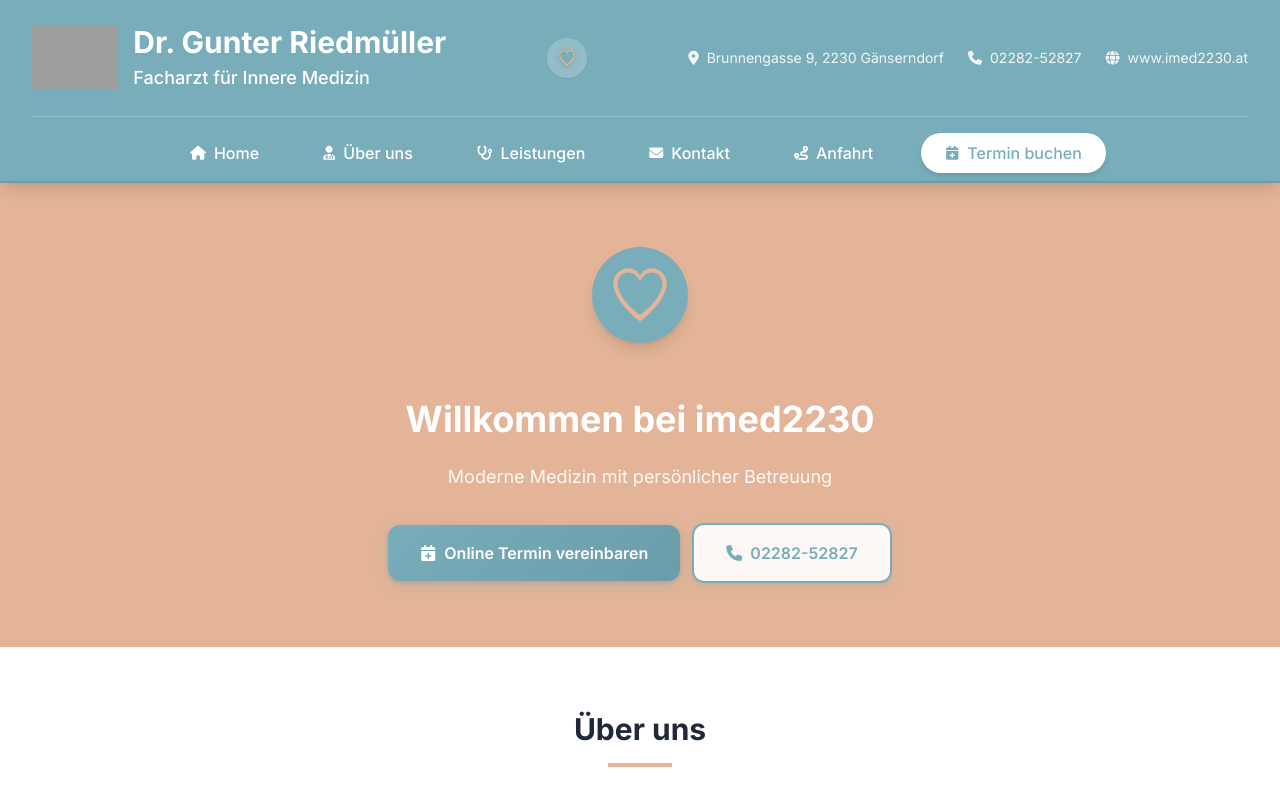
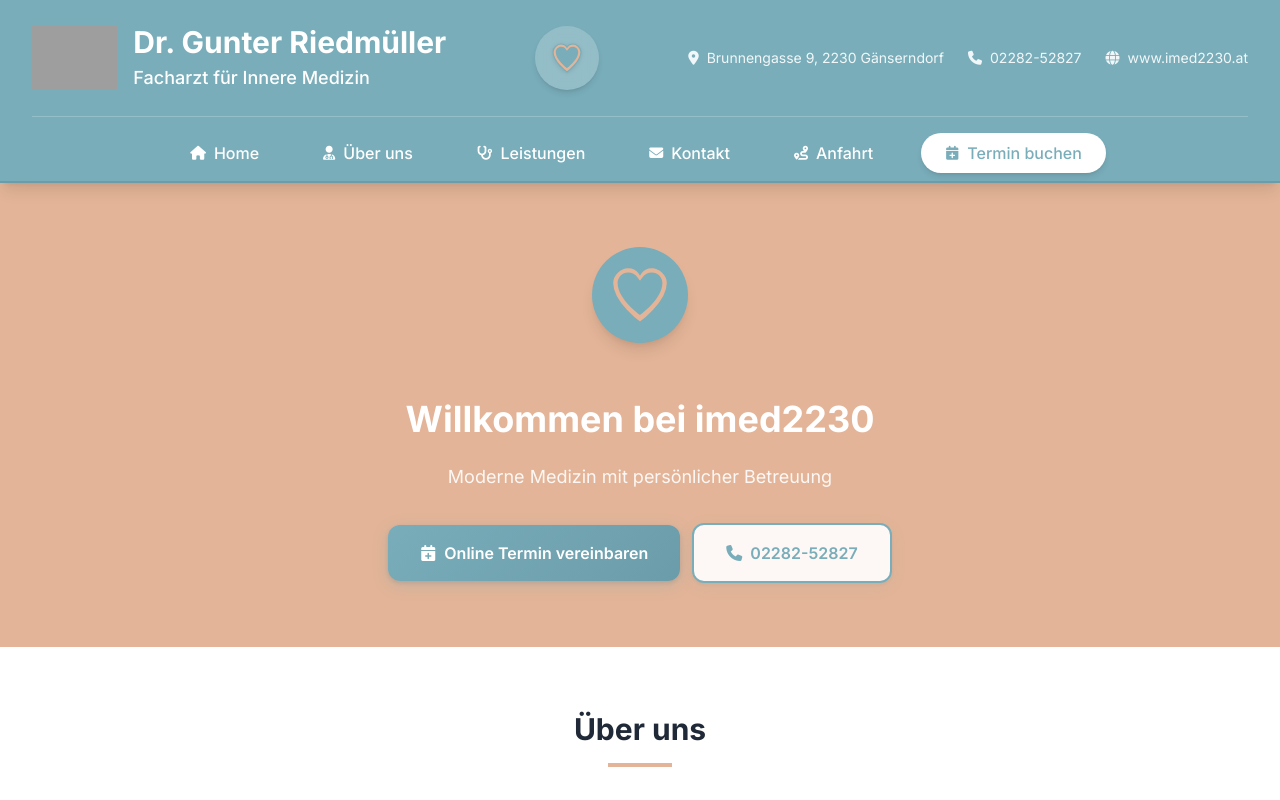
Before and after one commit to gunzi83/imed-professionelle-website, a website: page index.html in a window 1280 px wide. Shown: the top 800 px of the page. Drawn offline with nearby package versions, Linux system fonts and the light colour scheme; grey boxes are pictures that could not be loaded.

Commit message:
increase heart logo size in header: container 40x40px → 64x64px, SVG 24x24px → 40x40px

```diff
--- a/index.html
+++ b/index.html
@@ -84,9 +84,9 @@
                 </div>
 
                 <!-- Heart Logo Divider -->
-                <div class="hidden lg:flex items-center justify-center mx-4">
-                    <div class="w-10 h-10 bg-white bg-opacity-20 rounded-full flex items-center justify-center shadow-sm transition-transform hover:scale-110 heart-logo-divider">
-                        <svg class="w-6 h-6" viewBox="0 0 100 100" xmlns="http://www.w3.org/2000/svg">
+                <div class="hidden lg:flex items-center justify-center mx-6">
+                    <div class="w-16 h-16 bg-white bg-opacity-20 rounded-full flex items-center justify-center shadow-md transition-transform hover:scale-110 heart-logo-divider">
+                        <svg class="w-10 h-10" viewBox="0 0 100 100" xmlns="http://www.w3.org/2000/svg">
                             <!-- Outer heart stroke -->
                             <path d="M50 85C50 85 15 60 15 35C15 25 25 15 35 15C42 15 47 18 50 23C53 18 58 15 65 15C75 15 85 25 85 35C85 60 50 85 50 85Z"
                                   fill="#E3B497" stroke="#79ADBA" stroke-width="3"/>
```
